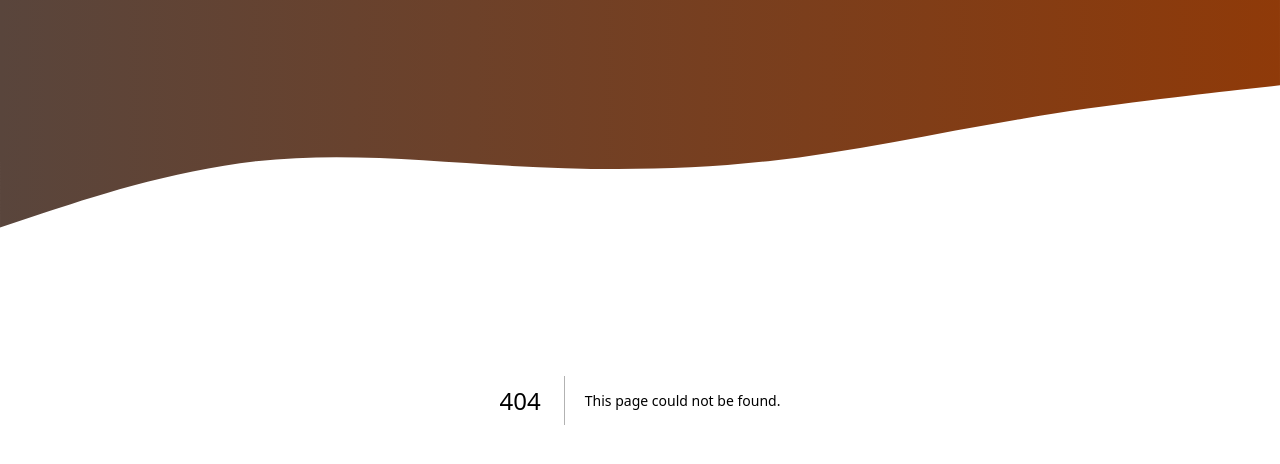
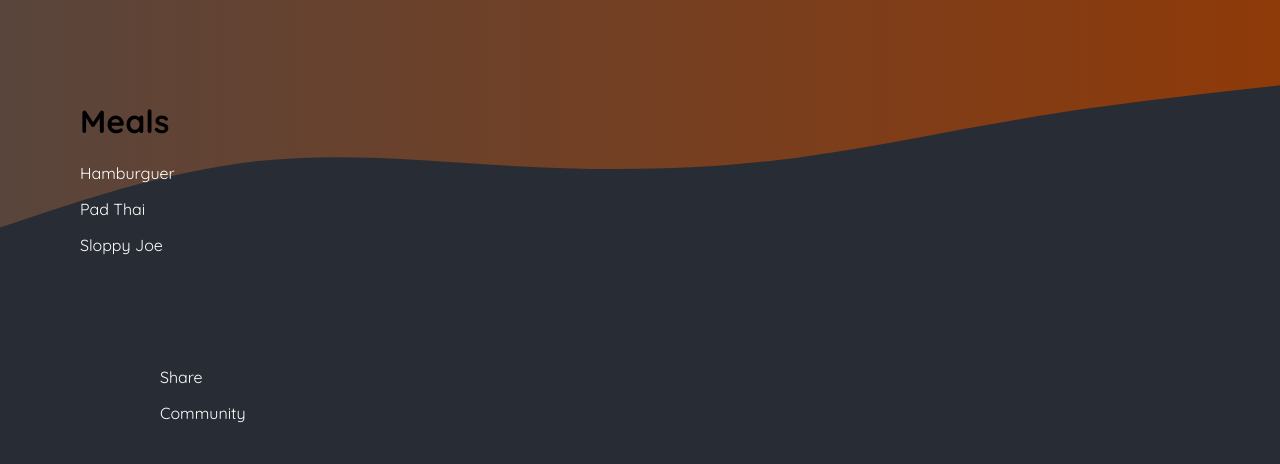
Before and after one commit to daniel-avzaradel/next-js14-full-course, a Next.js app in the folder 05-onwards-foodies-starting-project/: page /meals in a window 1280 px wide. Before the commit this address had no page. Shown: the top 464 px of the page. Built offline with nearby package versions, Linux system fonts and the light colour scheme.

Commit message:
finished exercises on routes

```diff
--- a/05-onwards-foodies-starting-project/app/globals.css
+++ b/05-onwards-foodies-starting-project/app/globals.css
@@ -11,6 +11,16 @@ html {
 body {
   margin: 0;
   background: radial-gradient(#282c34, #282c34);
+}
+
+main {
+  padding: 5rem;
+  margin: 0 auto;
+}
+
+a {
+  text-decoration: none;
+  color: white;
 }
 
 .header-background {
--- /dev/null
+++ b/05-onwards-foodies-starting-project/app/meals/[slug]/globals.css
@@ -0,0 +1,5 @@
+p {
+  color: white;
+  text-transform: capitalize;
+  font-size: large;
+}
--- /dev/null
+++ b/05-onwards-foodies-starting-project/app/meals/page.jsx
@@ -0,0 +1,28 @@
+import Link from "next/link";
+
+const Meals = () => {
+  return (
+    <main>
+      <h1>Meals</h1>
+      <p>
+        <Link href="/meals/hamburguer">Hamburguer</Link>
+      </p>
+      <p>
+        <Link href="/meals/pad-thai">Pad Thai</Link>
+      </p>
+      <p>
+        <Link href="/meals/sloppy-joe">Sloppy Joe</Link>
+      </p>
+      <main>
+        <p>
+          <Link href="/meals/share">Share</Link>
+        </p>
+        <p>
+          <Link href="/community">Community</Link>
+        </p>
+      </main>
+    </main>
+  );
+};
+
+export default Meals;
```
Also changed, not shown: 05-onwards-foodies-starting-project/app/community/page.jsx (added, +10 -0 lines), 05-onwards-foodies-starting-project/app/meals/[slug]/page.jsx (added, +12 -0 lines), 05-onwards-foodies-starting-project/app/meals/share/page.js (added, +10 -0 lines), 1 other file (tests, documents, lock files or other folders).
